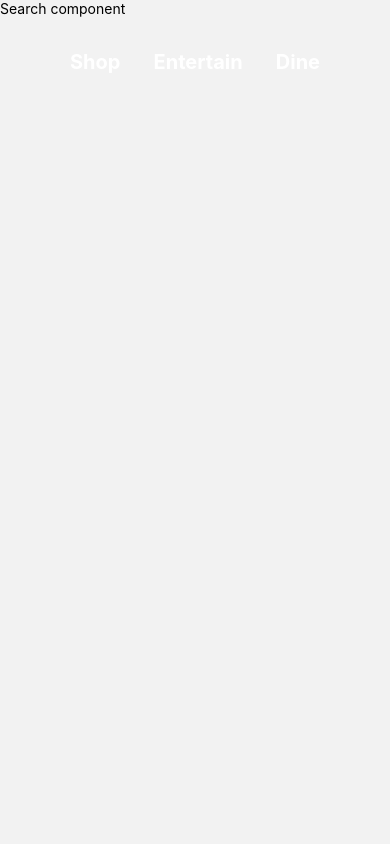
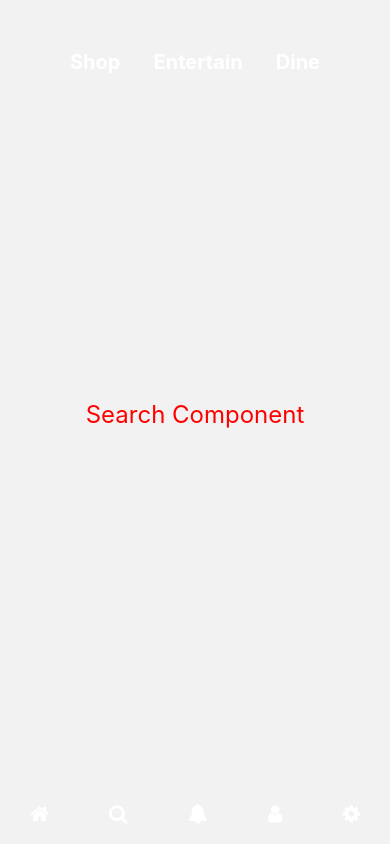
Before and after one commit to gem-tarunAg/native-poc-demo, a React Native app: screen /Search in a window 390 px wide. Built offline with nearby package versions, Linux system fonts and the light colour scheme.

Commit message:
Footer fixed

```diff
--- a/Components/Footer/index.tsx
+++ b/Components/Footer/index.tsx
@@ -1,38 +1,36 @@
 import React from 'react';
-import { View, Text, Button, TouchableOpacity } from 'react-native';
+import { View, TouchableOpacity } from 'react-native';
 import { StylesHomePage as styles } from '../../Styles/Footer';
 import Icon from 'react-native-vector-icons/FontAwesome';
+import { useNavigation } from '@react-navigation/native';
 
-function Footer() {
-    const handleIconClick = (iconName:String) => {
-        // Implement your logic here based on the clicked icon
+function Footer(props:any) {
+  console.log(props)
+  const navigation:any = useNavigation();
+    const handleIconClick = (iconName:any) => {
         console.log(`Clicked on ${iconName}`);
+        navigation.navigate(iconName);
     };
   return (
     <View style={styles.footer}>
-      <TouchableOpacity style={styles.button} onPress={() => handleIconClick("home")}>
+      <TouchableOpacity style={styles.button} onPress={() => handleIconClick("Home")}>
         <Icon name="home" size={20} color="#fff" />
       </TouchableOpacity>
-      <TouchableOpacity style={styles.button} onPress={() => handleIconClick("search")}>
+      <TouchableOpacity style={styles.button} onPress={() => handleIconClick("Search")}>
         <Icon name="search" size={20} color="#fff" />
       </TouchableOpacity>
-      <TouchableOpacity style={styles.button} onPress={() => handleIconClick("bell")}>
+      <TouchableOpacity style={styles.button} onPress={() => handleIconClick("Notification")}>
         <Icon name="bell" size={20} color="#fff" />
       </TouchableOpacity>
-      <TouchableOpacity style={styles.button} onPress={() => handleIconClick("user")}>
+      <TouchableOpacity style={styles.button} onPress={() => handleIconClick("Profile")}>
         <Icon name="user" size={20} color="#fff" />
       </TouchableOpacity>
-      <TouchableOpacity style={styles.button} onPress={() => handleIconClick("cog")}>
+      <TouchableOpacity style={styles.button} onPress={() => handleIconClick("Setting")}>
         <Icon name="cog" size={20} color="#fff" />
       </TouchableOpacity>
     </View>
-    // <View style={styles.footer}>
-    //   {/* <Text style={styles.footerText}>This is the footer</Text> */}
-    //   <Button title='Button1'/>
-    //   <Button title='Button2'/>
-
-    // </View>
   );
 }
 
+
 export default Footer;
--- a/Components/Screens/notification.tsx
+++ b/Components/Screens/notification.tsx
@@ -1,16 +1,19 @@
 import React from 'react';
-import { View, Text, Button, TouchableOpacity, StyleSheet, ScrollView } from 'react-native';
+import { View, Text, StyleSheet, ScrollView } from 'react-native';
 import Footer from '../Footer';
 function Notification() {
+  let notificationFooterStyle = {
+    position:'absolute',
+    bottom:0,
+    width:'100%'
+  }
   return (
-  <View style={styles.containerMain}>
-        <ScrollView style={{flex:1, flexDirection:'row', flexWrap:'wrap'}}>
-          <Text>Notifi</Text>
-        </ScrollView>
-        <ScrollView >
-          <Footer />
-        </ScrollView>
-      </View>
+    <View style={styles.containerMain}>
+      <ScrollView >
+        <Text style={styles.text}>Notification Component</Text>
+      </ScrollView>
+      <Footer style={notificationFooterStyle}/>
+    </View>
   );
 }
 
@@ -18,6 +21,14 @@ const styles = StyleSheet.create({
   containerMain: {
     flex: 1,
     alignItems: 'center',
+  },
+  text:{
+    fontSize:24,
+    alignItems:'center',
+    textAlignVertical:'center',
+    textAlign:'center',
+    color:'red',
+    marginTop:400
   }
 });
 
--- a/Components/Screens/profile.tsx
+++ b/Components/Screens/profile.tsx
@@ -1,14 +1,35 @@
 import React from 'react';
-import { View, Text, Button, TouchableOpacity } from 'react-native';
-import { StylesHomePage as styles } from '../../Styles/Footer';
+import { View, Text, StyleSheet, ScrollView } from 'react-native';
 import Footer from '../Footer';
 function Profile() {
+  let ProfileFooterStyle = {
+    position:'absolute',
+    bottom:0,
+    width:'100%'
+  }
   return (
-    <View >
-      <Text>Profiles component</Text>
-      <Footer></Footer>
+    <View style={styles.containerMain}>
+      <ScrollView >
+        <Text style={styles.text}>Profile Component</Text>
+      </ScrollView>
+      <Footer style={ProfileFooterStyle}/>
     </View>
   );
 }
 
+const styles = StyleSheet.create({
+  containerMain: {
+    flex: 1,
+    alignItems: 'center',
+  },
+  text:{
+    fontSize:24,
+    alignItems:'center',
+    textAlignVertical:'center',
+    textAlign:'center',
+    color:'red',
+    marginTop:400
+  }
+});
+
 export default Profile;
--- a/Components/Screens/search.tsx
+++ b/Components/Screens/search.tsx
@@ -1,14 +1,35 @@
 import React from 'react';
-import { View, Text, Button, TouchableOpacity } from 'react-native';
-import { StylesHomePage as styles } from '../../Styles/Footer';
+import { View, Text, StyleSheet, ScrollView } from 'react-native';
 import Footer from '../Footer';
 function Search() {
+  let SearchFooterStyle = {
+    position:'absolute',
+    bottom:0,
+    width:'100%'
+  }
   return (
-    <View >
-      <Text>Search component</Text>
-      <Footer></Footer>
+    <View style={styles.containerMain}>
+      <ScrollView >
+        <Text style={styles.text}>Search Component</Text>
+      </ScrollView>
+      <Footer style={SearchFooterStyle}/>
     </View>
   );
 }
 
+const styles = StyleSheet.create({
+  containerMain: {
+    flex: 1,
+    alignItems: 'center',
+  },
+  text:{
+    fontSize:24,
+    alignItems:'center',
+    textAlignVertical:'center',
+    textAlign:'center',
+    color:'red',
+    marginTop:400
+  }
+});
+
 export default Search;
--- a/Components/Screens/setting.tsx
+++ b/Components/Screens/setting.tsx
@@ -1,14 +1,35 @@
 import React from 'react';
-import { View, Text, Button, TouchableOpacity } from 'react-native';
-import { StylesHomePage as styles } from '../../Styles/Footer';
+import { View, Text, StyleSheet, ScrollView } from 'react-native';
 import Footer from '../Footer';
 function Setting() {
+  let SettingFooterStyle = {
+    position:'absolute',
+    bottom:0,
+    width:'100%'
+  }
   return (
-    <View >
-      <Text>Settings component</Text>
-      <Footer></Footer>
+    <View style={styles.containerMain}>
+      <ScrollView >
+        <Text style={styles.text}>Setting Component</Text>
+      </ScrollView>
+      <Footer style={SettingFooterStyle}/>
     </View>
   );
 }
 
+const styles = StyleSheet.create({
+  containerMain: {
+    flex: 1,
+    alignItems: 'center',
+  },
+  text:{
+    fontSize:24,
+    alignItems:'center',
+    textAlignVertical:'center',
+    textAlign:'center',
+    color:'red',
+    marginTop:400
+  }
+});
+
 export default Setting;
```
Also changed, not shown: Styles/Footer.tsx (+0 -15 lines).
